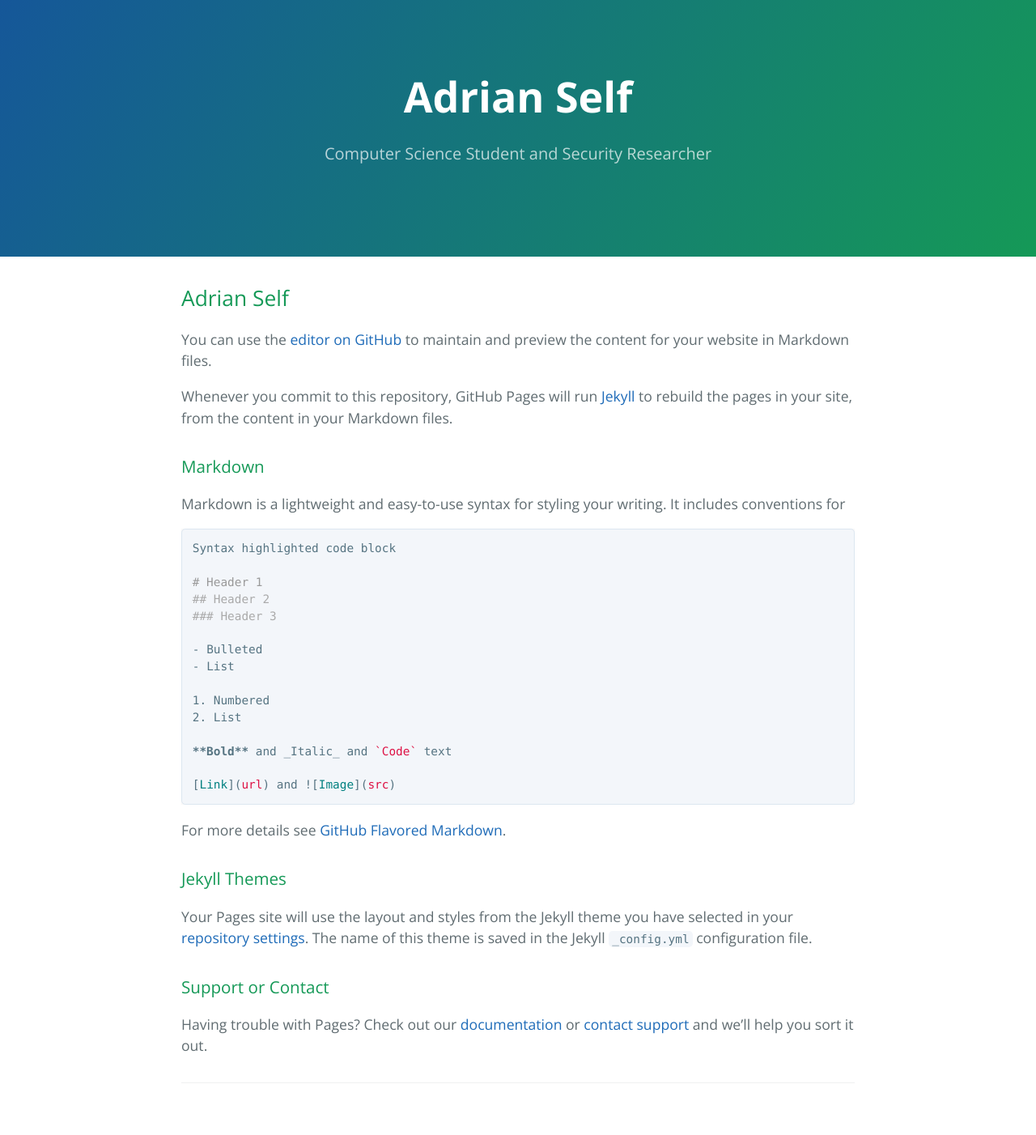
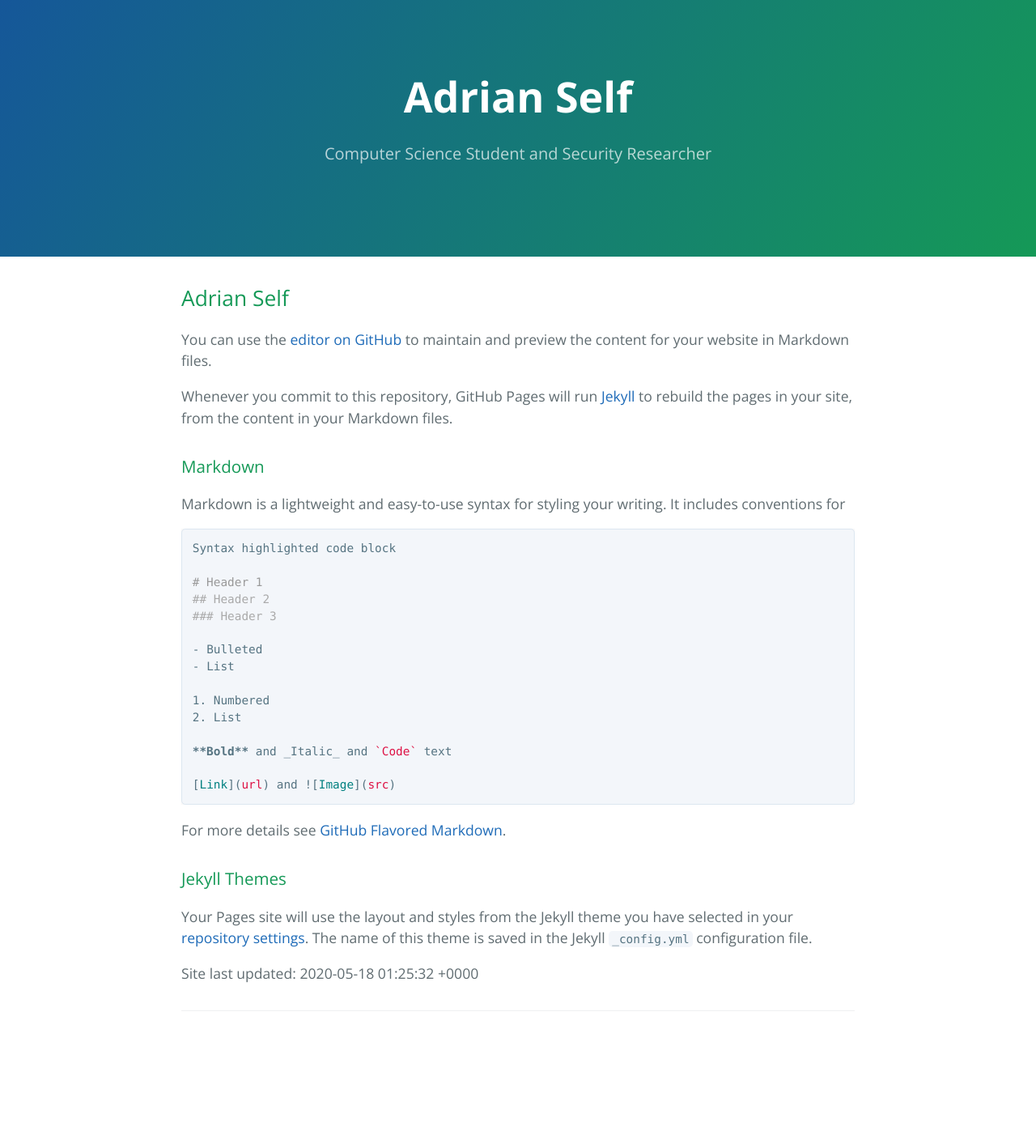
Before and after one commit to AdnanSlef/AdnanSlef.github.io, a Jekyll site: the page built from index.md, in a window 1280 px wide. Shown: the whole page at 81% size. Built offline with Jekyll 4.4.1, drawn with Linux system fonts in a browser that asks for light colours; after the commit the page ends 1313 px from its top, so only the background shows below that.

Commit message:
add build time

```diff
--- a/index.md
+++ b/index.md
@@ -36,6 +36,4 @@ For more details see [GitHub Flavored Markdown](https://guides.github.com/featur
 
 Your Pages site will use the layout and styles from the Jekyll theme you have selected in your [repository settings](https://github.com/AdnanSlef/AdnanSlef.github.io/settings). The name of this theme is saved in the Jekyll `_config.yml` configuration file.
 
-### Support or Contact
-
-Having trouble with Pages? Check out our [documentation](https://help.github.com/categories/github-pages-basics/) or [contact support](https://github.com/contact) and we’ll help you sort it out.
+Site last updated: {{ site.time }}
```
Also changed, not shown: writeups.md (+3 -3 lines).
